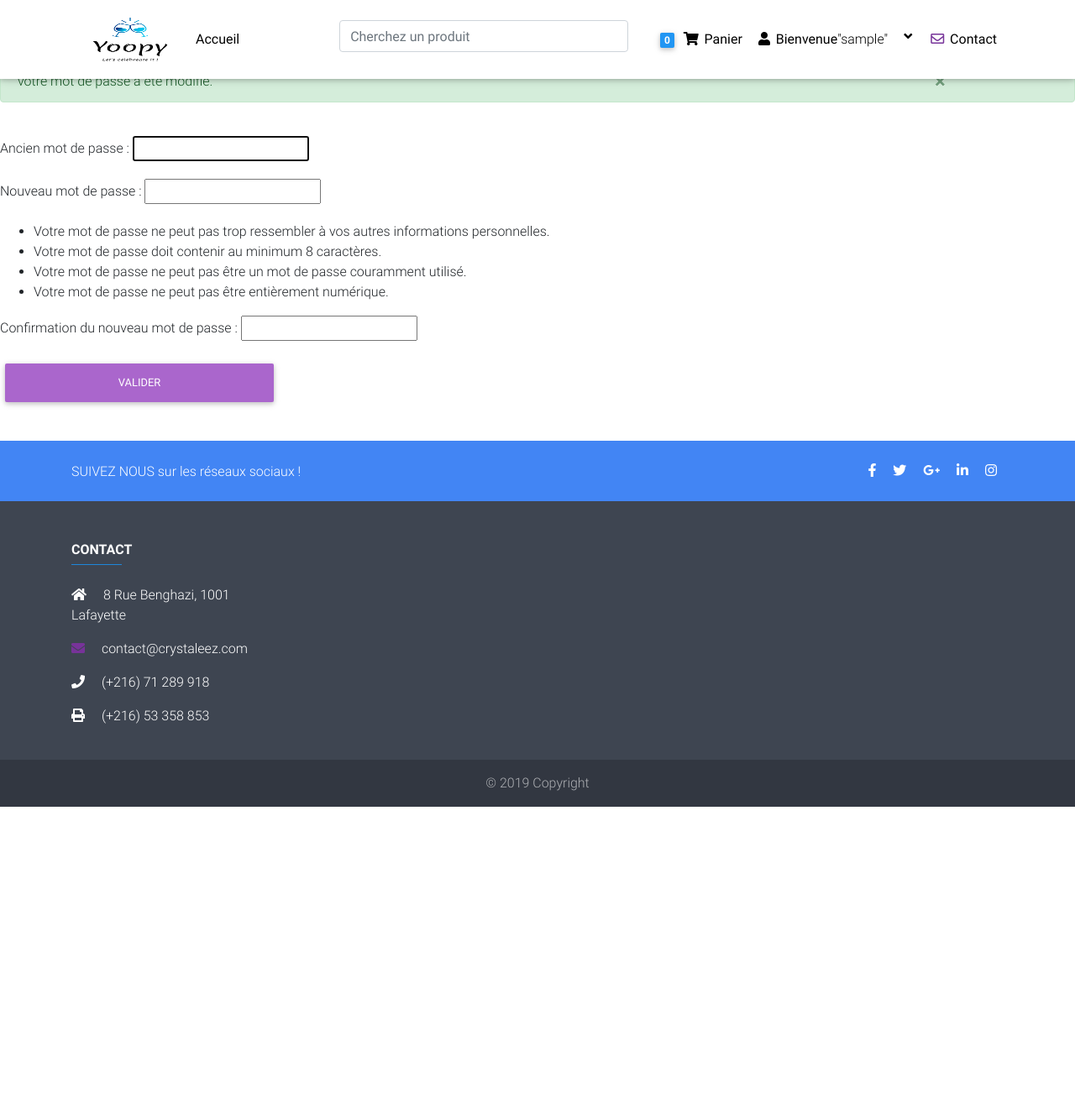
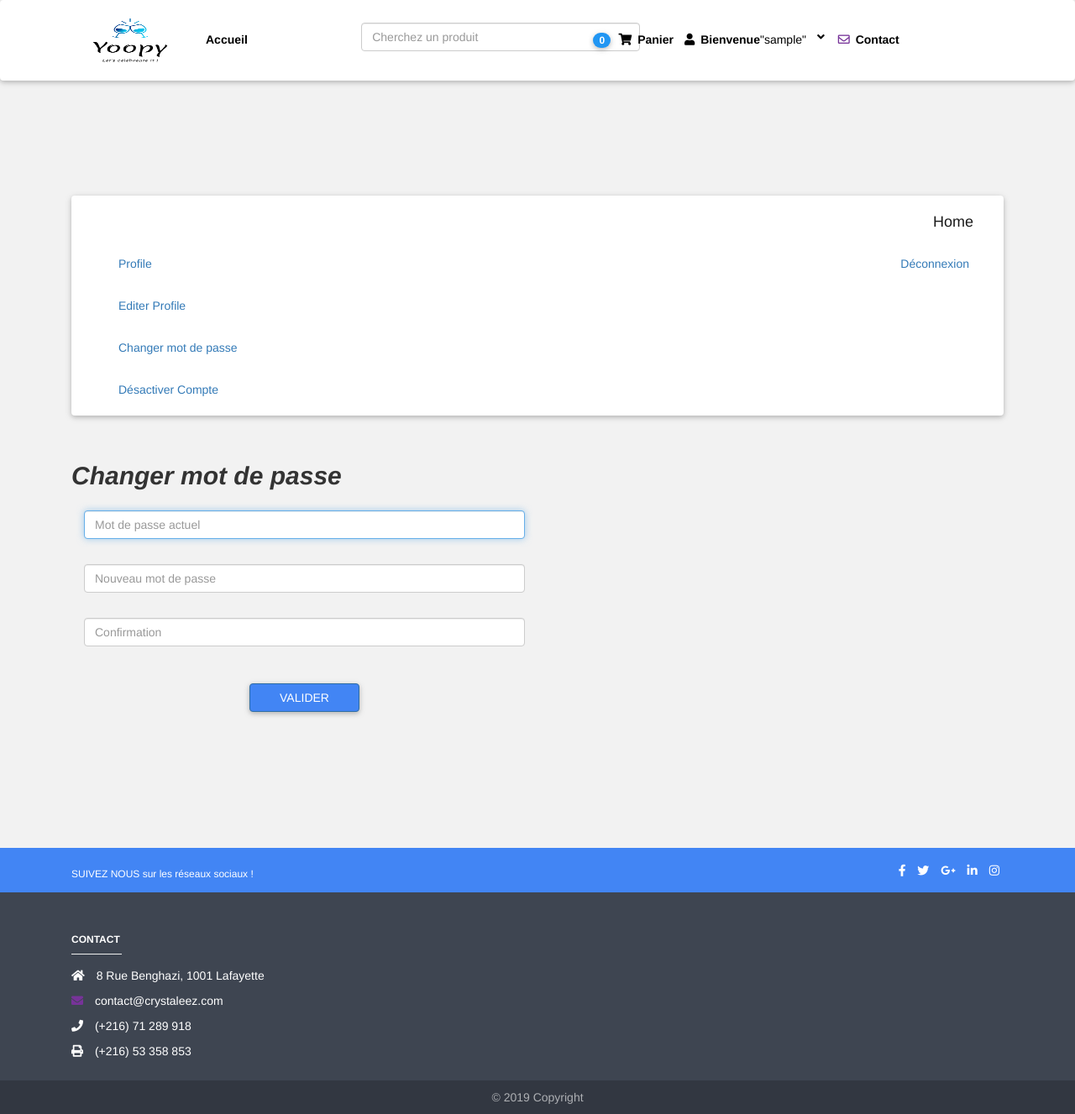
Before and after one commit to emna-emna/project-django, a Django app: page /accounts/change-password/ in a window 1280 px wide. Shown: the whole page at 84% size. Before the commit the page ends 961 px from the top, so only its background shows below. Run offline with Django 3.2, Linux system fonts and the light colour scheme; the visitor is signed in with stand-in values (Sample User, id 1); parts of the project's set-up code (start-up, migrations or seed data) failed here and were passed over; some libraries are stand-ins or nearby versions.

Commit message:
Update change_password.html

```diff
--- a/accounts/templates/registration/change_password.html
+++ b/accounts/templates/registration/change_password.html
@@ -1,14 +1,127 @@
 {% extends 'registration/profile.html' %}
 {% block content %}
+
+<link rel="stylesheet" href="https://maxcdn.bootstrapcdn.com/bootstrap/3.3.7/css/bootstrap.min.css"
+      integrity="sha384-BVYiiSIFeK1dGmJRAkycuHAHRg32OmUcww7on3RYdg4Va+PmSTsz/K68vbdEjh4u" crossorigin="anonymous">
+
+<meta name="viewport" content="width=device-width, initial-scale=1.0">
+<style>
+		body
+		 {
+
+			background: #f2f2f2!important;
+		}
+		navbar{
+		background: #fff!important;
+		}
+</style>
+
+<body>
+<br>
+<div class="container">
+    <nav class="navbar navbar-light white">
+        <div class="container">
+            <div class="navbar-right">
+                <button type="button" class="navbar-toggle collapsed" data-toggle="collapse" data-target="#navbar"
+                        aria-expanded="false" aria-controls="navbar">
+                    <span class="sr-only">Toggle navigation</span>
+                    <span class="icon-bar"></span>
+                    <span class="icon-bar"></span>
+                    <span class="icon-bar"></span>
+                </button>
+                <a class="navbar-brand" href="/">Home</a>
+            </div>
+            <div id="navbar" class="navbar-collapse collapse">
+                {% if user.is_authenticated %}
+                <ul class="nav navbar-nav">
+                    <li><a href="{% url 'accounts:view_profile' %}">Profile</a></li>
+                    <li><a href="{% url 'accounts:edit_profile' %}">Editer Profile</a></li>
+                    <i class="fas fa-pencil"></i>
+                    <li><a href="{% url 'accounts:change_password' %}">Changer mot de passe</a></li>
+                    <li><a href="{% url 'accounts:delete_profile' %}"
+                           onclick="return confirm('voulez-vous vraiment  désactiver votre compte');">Désactiver
+                        Compte</a></li>
+
+                </ul>
+                <ul class="nav navbar-nav navbar-right">
+                    <li><a href="{% url 'accounts:logout_view' %}">Déconnexion</a></li>
+                </ul>
+                {% else %}
+                <ul class="nav navbar-nav navbar-right">
+                    <li><a href="{% url 'accounts:login_url' %}">Login</a></li>
+                    <li><a href="{% url 'accounts:register_view' %}">Register</a></li>
+                    <li><a href="{% url 'accounts:activer_profile' %}">Activer Compte</a></li>
+                </ul>
+                {% endif %}
+            </div><!--/.nav-collapse -->
+        </div><!--/.container-fluid -->
+    </nav>
+</div>
+</center>
+
+
+<script
+        src="https://code.jquery.com/jquery-3.1.1.min.js"
+        integrity="sha256-hVVnYaiADRTO2PzUGmuLJr8BLUSjGIZsDYGmIJLv2b8="
+        crossorigin="anonymous"></script>
+<script src="https://maxcdn.bootstrapcdn.com/bootstrap/3.3.7/js/bootstrap.min.js"
+        integrity="sha384-Tc5IQib027qvyjSMfHjOMaLkfuWVxZxUPnCJA7l2mCWNIpG9mGCD8wGNIcPD7Txa"
+        crossorigin="anonymous"></script>
+
+
 <main class=" pt-4">
 
 
-    <form method="Post">
-        {% csrf_token %}
-        {{ form.as_p }}
-        <button type="submit"  class="btn btn-secondary">Valider </button>
+
+    <center>
+        <div class="container h-100">
+<center><h2><strong class="nav"><em>Changer mot de passe</em> </strong></h2>
+
+            <form class="col-md-12 " method="Post">
+                {% csrf_token %}
+
+                <div class="row">
+                    <div class="col-md-6 mb-4">
+
+                        <div class="md-form mb-7">
+                            <label for="form.old_password"> </label>
+                        </div>
+
+                        {{form.old_password}}
+
+                        <div class="md-form mb-5">
+                            <label for="new_password1" ></label>
+                        </div>
+                        {{form.new_password1}}
+
+                        <div class="md-form mb-5">
+                            <label for="new_password2"></label>
+                        </div>
+                        {{form.new_password2}}
+                        <br>
+                        <br>
+
+                        <button type="submit" class="btn btn-primary">Valider</button>
+    </center>
     </form>
-    <br>
-</div>
+    {{form.errors}}
+    </div>
+    </center>
 
-{% endblock content %}
+    <script>
+
+		//Query All input fields
+		var form_fields = document.getElementsByTagName('input')
+		form_fields[2].placeholder='Mot de passe actuel ';
+		form_fields[3].placeholder='Nouveau mot de passe';
+		form_fields[4].placeholder='Confirmation';
+
+		for (var field in form_fields){
+			form_fields[field].className += ' form-control'
+		}
+
+
+    </script>
+</body>
+
+    {% endblock content %}
```
